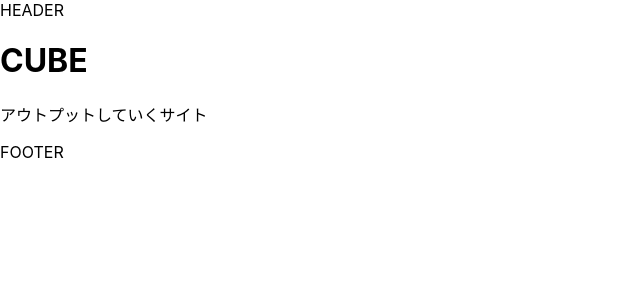
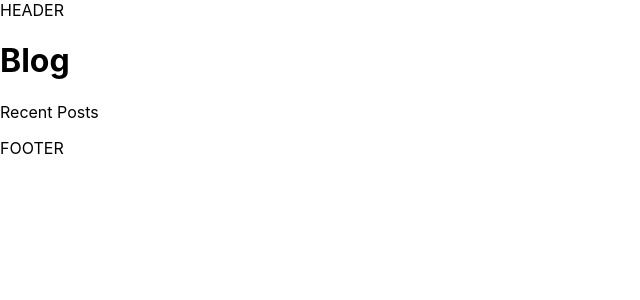
Before and after one commit to Miz-dev/next-react-website, a Next.js app: page /blog in a window 1280 px wide. Shown: the top 300 px of the page, without its empty margins (0-640 px from the left). Built offline with nearby package versions, Linux system fonts and the light colour scheme.

Commit message:
✨ Heroテキストをpropsでページ毎に変更

```diff
--- a/components/Hero.js
+++ b/components/Hero.js
@@ -1,8 +1,8 @@
-export default function Hero() {
+export default function Hero({ title, subtitle }) {
 	return (
 		<div>
-			<h1>CUBE</h1>
-			<p>アウトプットしていくサイト</p>
+			<h1>{title}</h1>
+			<p>{subtitle}</p>
 		</div>
 	);
 }
--- a/pages/about.js
+++ b/pages/about.js
@@ -1,5 +1,5 @@
 import Hero from "components/Hero";
 
 export default function About() {
-	return <Hero />;
+	return <Hero title="About" subtitle="About development activities" />;
 }
--- a/pages/blog/index.js
+++ b/pages/blog/index.js
@@ -1,5 +1,5 @@
 import Hero from "components/Hero";
 
 export default function Blog() {
-	return <Hero />;
+	return <Hero title="Blog" subtitle="Recent Posts" />;
 }
--- a/pages/index.js
+++ b/pages/index.js
@@ -1,5 +1,5 @@
 import Hero from "components/Hero";
 
 export default function Home() {
-	return <Hero />;
+	return <Hero title="CUBE" subtitle="アウトプットしていくサイトです" />;
 }
```
